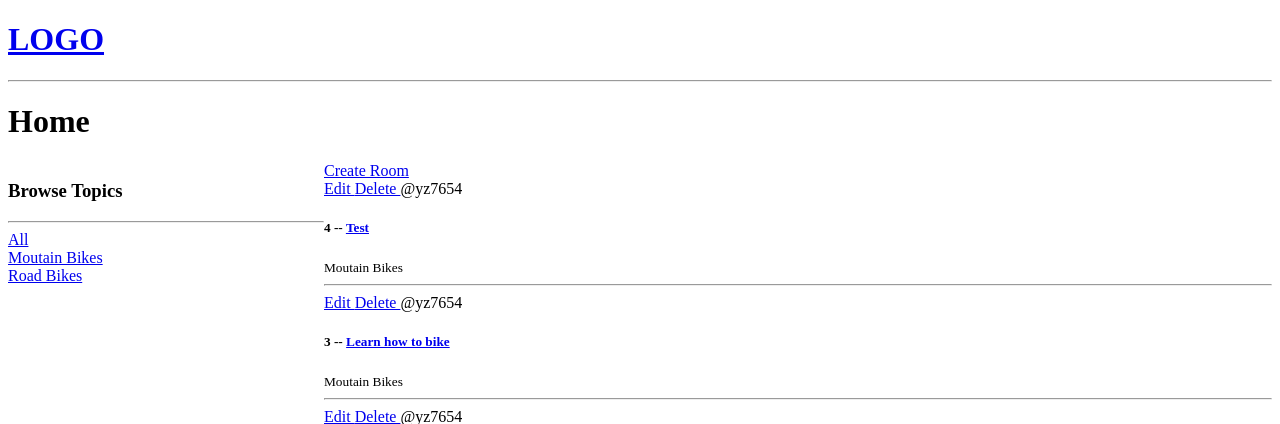
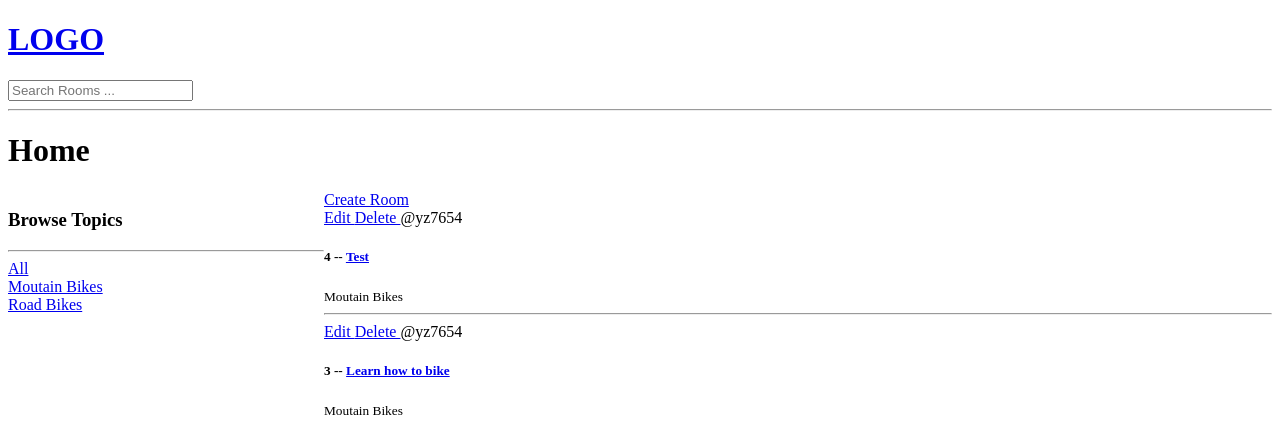
Before and after one commit to yihaozhong/CyclingConnected, a Django app: page / in a window 1280 px wide. Shown: the top 424 px of the page. Run offline with Django 4.2, Linux system fonts and the light colour scheme; data comes from the database, SQL or seed files in the repository; both versions use the stored data as it was after the commit.

Commit message:
SEARCH - add the search bar

```diff
--- a/base/templates/base/home.html
+++ b/base/templates/base/home.html
@@ -17,11 +17,11 @@
         <div>
             <a href="{% url 'home'%}">All</a>
         </div>
-        {% for topic in topics%}
+        {% for topic in topics %}
             <div>
                 <a href="{% url 'home' %}?q= {{topic.name}}">{{topic.name}}</a>
             </div>
-        {% endfor%}
+        {% endfor %}
     </div>
 
     <div>
--- a/templates/navbar.html
+++ b/templates/navbar.html
@@ -2,4 +2,10 @@
     <h1>LOGO</h1>
 </a>
 
+<form method = 'GET' action="{% url 'home' %}">
+    <input type="text" name = "q" placeholder="Search Rooms ...">
+
+
+</form>
+
 <hr>
```
Also changed, not shown: db.sqlite3.
